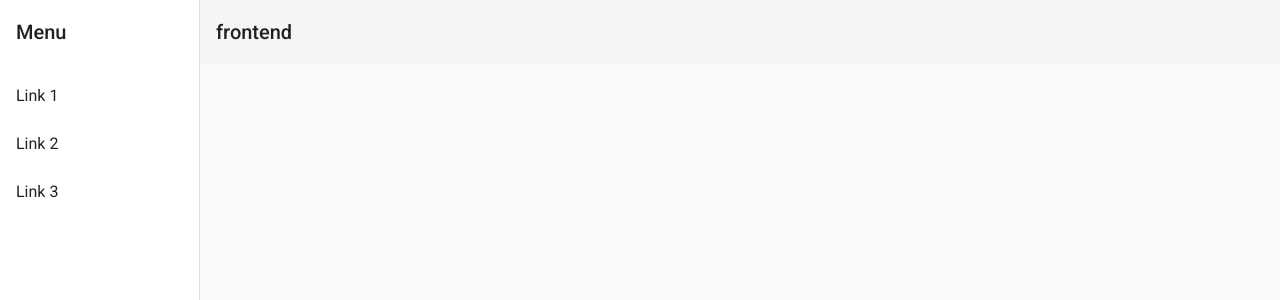
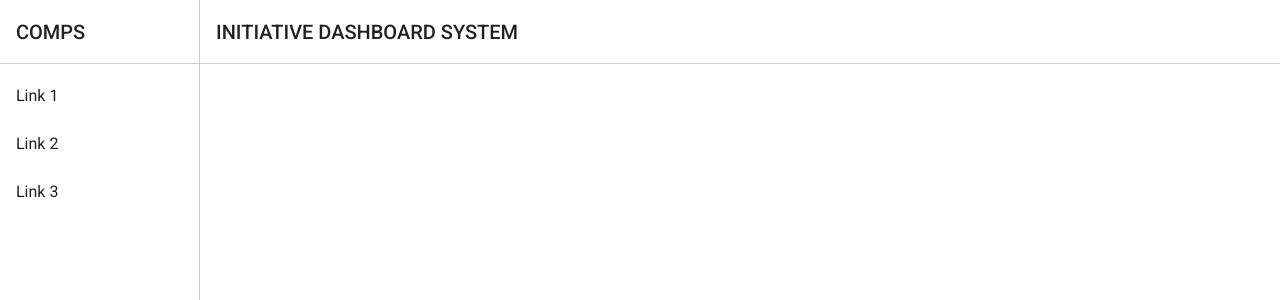
Before and after one commit to cyborgEneki/comps-angular-frontend, an Angular app: page / in a window 1280 px wide. Shown: the top 300 px of the page. Built offline with nearby package versions, Linux system fonts and the light colour scheme.

Commit message:
Set up navbar

```diff
--- a/src/app/menu-sidenav/menu-sidenav.component.html
+++ b/src/app/menu-sidenav/menu-sidenav.component.html
@@ -1,6 +1,6 @@
 <mat-sidenav-container class="sidenav-container">
     <mat-sidenav #drawer class="sidenav" fixedInViewport [attr.role]="(isHandset$ | async) ? 'dialog' : 'navigation'" [mode]="(isHandset$ | async) ? 'over' : 'side'" [opened]="(isHandset$ | async) === false">
-        <mat-toolbar class="test">Menu</mat-toolbar>
+        <mat-toolbar class="sidenav--border-bottom">COMPS</mat-toolbar>
         <mat-nav-list>
             <a mat-list-item href="#">Link 1</a>
             <a mat-list-item href="#">Link 2</a>
@@ -8,11 +8,11 @@
         </mat-nav-list>
     </mat-sidenav>
     <mat-sidenav-content>
-        <mat-toolbar>
-            <button type="button" aria-label="Toggle sidenav" mat-icon-button (click)="drawer.toggle()" *ngIf="isHandset$ | async">
-        <mat-icon aria-label="Side nav toggle icon">menu</mat-icon>
+        <mat-toolbar class="topnav">
+            <button type=" button " aria-label="Toggle sidenav " mat-icon-button (click)="drawer.toggle() " *ngIf="isHandset$ | async ">
+        <mat-icon aria-label="Side nav toggle icon ">menu</mat-icon>
       </button>
-            <span>frontend</span>
+            <span>INITIATIVE DASHBOARD SYSTEM</span>
         </mat-toolbar>
         <!-- Add Content Here -->
     </mat-sidenav-content>
--- a/src/app/menu-sidenav/menu-sidenav.component.scss
+++ b/src/app/menu-sidenav/menu-sidenav.component.scss
@@ -1,5 +1,6 @@
 .sidenav-container {
     height: 100%;
+    background-color: white;
 }
 
 .sidenav {
@@ -15,3 +16,17 @@
     top: 0;
     z-index: 1;
 }
+
+.topnav {
+    background-color: white;
+    border-bottom: solid 1.5px rgba(0, 0, 0, 0.2);
+    border-left: none
+}
+
+.sidenav--border-bottom {
+    border-bottom: solid 1.5px rgba(0, 0, 0, 0.2);
+}
+
+.mat-drawer-side {
+    border-right: solid 1.5px rgba(0, 0, 0, 0.2);
+}
```
Lines whose indentation alone changed are shown as unchanged.
